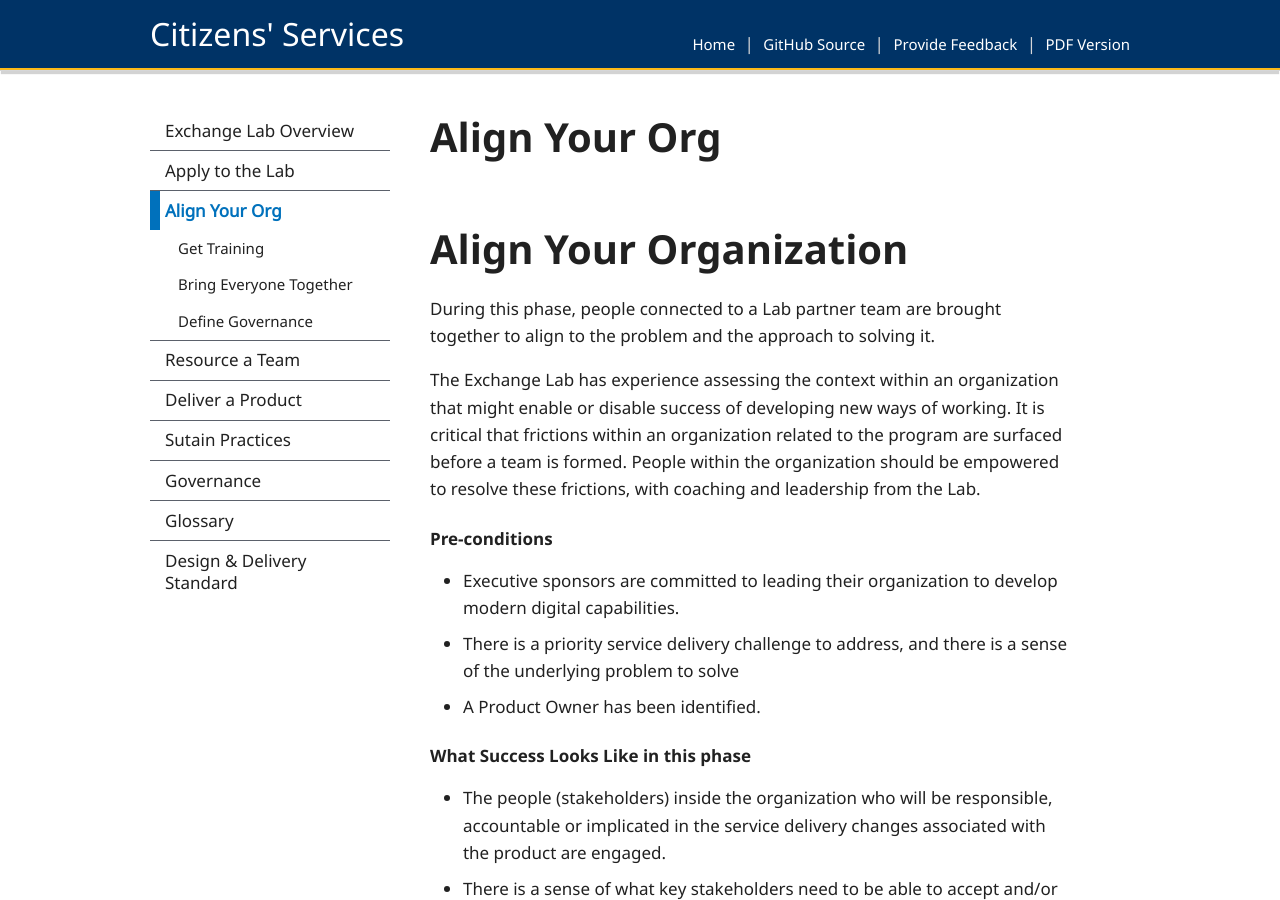
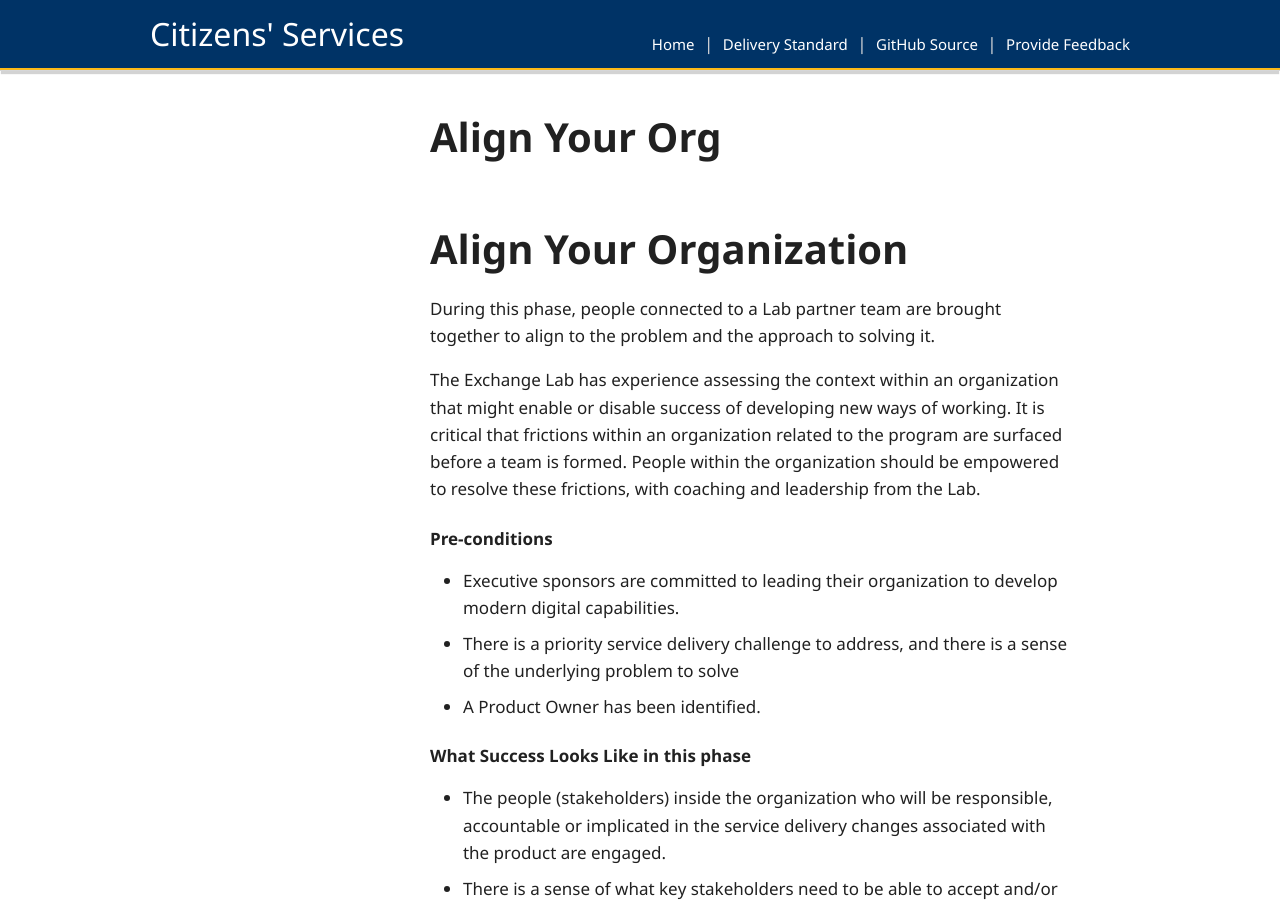
Before and after one commit to HeatherRemacle/exchangelabops, a Jekyll site: the page built from phases/align.md, in a window 1280 px wide and 900 px high. Built offline with Jekyll 4.4.1, drawn with Linux system fonts in a browser that asks for light colours.

Commit message:
Clean up files and fix nav
Removed PDFs and files not connected to this site. Also, moving the standard link to the top of the page so it has a separate navigation from the main LabOps content.

```diff
--- a/_data/navigation.yml
+++ b/_data/navigation.yml
@@ -14,22 +14,23 @@
 primary:
   - text: Home
     href: /
-  - text: Apply to the Lab
+  - text: 1. Apply to the Lab
     href: /apply
-  - text: Align Your Org
+  - text: 2. Align Your Org
     href: /align
-  - text: Resource a Team
+  - text: 3. Resource a Team
     href: /resource
-  - text: Deliver a Product
+  - text: 4. Deliver a Product
     href: /deliver
-  - text: Sutain Practices
+  - text: 5. Sutain Practices
     href: /sustain
-  - text: Design & Delivery Standard
-    href: /standard
 
 secondary:
   - text: Home
     href: /
+    external: false
+  - text: Delivery Standard
+    href: https://github.com/bcgov/exchangelabops/standard
     external: false
   - text: GitHub Source
     href: https://github.com/bcgov/exchangelabops
@@ -37,29 +38,6 @@ secondary:
   - text: Provide Feedback
     href: /feedback
     external: false
-  - text: PDF Version
-    href: https://github.com/bcgov/exchangelabops/404
-    external: true
-
-docs:
-  - text: Exchange Lab Overview
-    href: /
-  - text: Apply to the Lab
-    href: /apply
-  - text: Align Your Org
-    href: /align
-  - text: Resource a Team
-    href: /resource
-  - text: Deliver a Product
-    href: /deliver
-  - text: Sutain Practices
-    href: /sustain
-  - text: Governance
-    href: /governance
-  - text: Glossary
-    href: /glossary
-  - text: Design & Delivery Standard
-    href: /standard
 
 standard:
   - text: 1. Design & Delivery Standard
@@ -86,42 +64,6 @@ standard:
     href: /security-privacy
   - text: 12. Encourage people to use digital services
     href: /encourage-digital
-
-apply:
-  - text: Define a Problem
-    href: /define
-  - text: Confirm Priority
-    href: /Priority
-  - text: Identify Capacity
-    href: /capacity
-
-align:
-  - text: Get Training
-    href: /training
-  - text: Bring Everyone Together
-    href: /together
-  - text: Define Governance
-    href: /governance
-
-resource:
-  - text: Align Your Org
-    href: /align
-
-deliver:
-  - text: Discover Where to Start
-    href: /discover
-
-sustain:
-  - text: Org Design
-    href: /org-design
-
-bragsheet:
-  - text: Lab Bragsheet
-    href: /bragsheet
-
-glossary:
-  - text: Glossary
-    href: /glossary
 
 footer:
   - text: Home
@@ -150,3 +92,7 @@ footer:
 feedback:
   - text: Provide Feedback
     href: /feedback
+
+Standard:
+      - text: Design & Delivery Standard
+        href: /standard
```
Also changed, not shown: pages/standard.md (renamed from reference/standard.md, +11 -11 lines), 6 other files.
